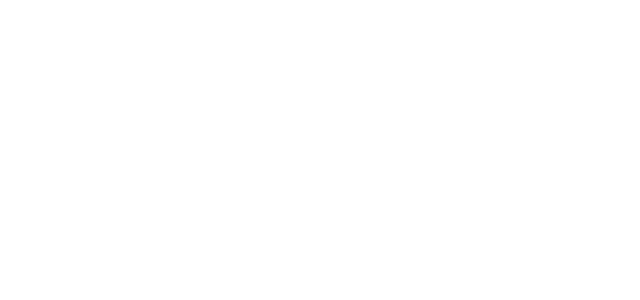
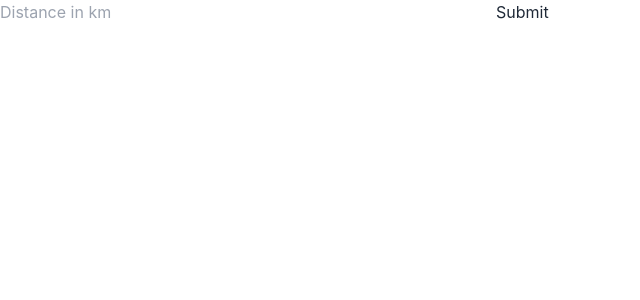
Before and after one commit to rkirkbride13/Ecoliday, a React (Create React App) app in the folder frontend/: page / in a window 1280 px wide. Shown: the top 300 px of the page, without its empty margins (0-640 px from the left). Built offline with nearby package versions, Linux system fonts and the light colour scheme.

Commit message:
Add test for typing in fields and sending request

```diff
--- a/frontend/src/components/travelForm/TravelForm.js
+++ b/frontend/src/components/travelForm/TravelForm.js
@@ -1,7 +1,40 @@
-import React, { useState } from 'react'
+import React, { useState } from "react";
 
-const TravelForm = ( props ) => {
+const TravelForm = (props) => {
+  const [distance, setDistance] = useState("");
+  const [passengers, setPassengers] = useState("");
 
-}
+  const handleChange = (setFunction) => {
+    return (event) => {
+      setFunction(event.target.value);
+    };
+  };
 
-export default TravelForm
+  return (
+    <div id="travelForm">
+      <form>
+        <input
+          data-cy="distance"
+          type="text"
+          placeholder="Distance in km"
+          min="0.0"
+          max="20000.0"
+          value={distance}
+          onChange={handleChange(setDistance)}
+        />
+
+        <input
+          data-cy="passengers"
+          type="text"
+          min="1"
+          value={passengers}
+          onChange={handleChange(setPassengers)}
+        />
+
+        <input data-cy="travelFormSubmit" type="submit" value="Submit" />
+      </form>
+    </div>
+  );
+};
+
+export default TravelForm;
```
Also changed, not shown: 1 other file (tests, documents, lock files or other folders).
